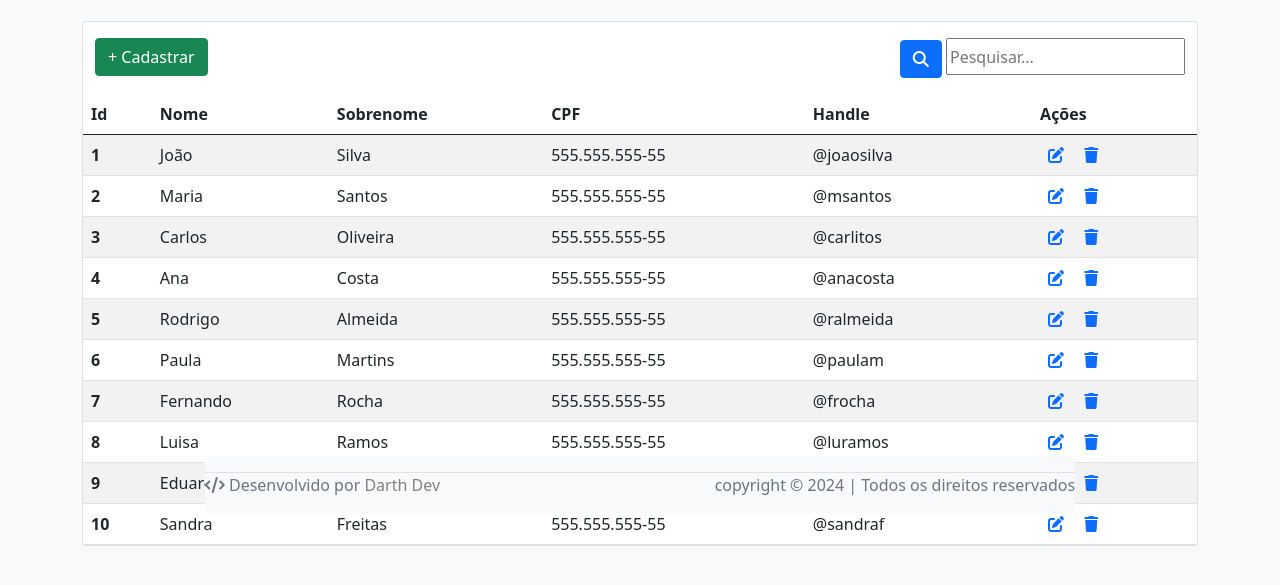
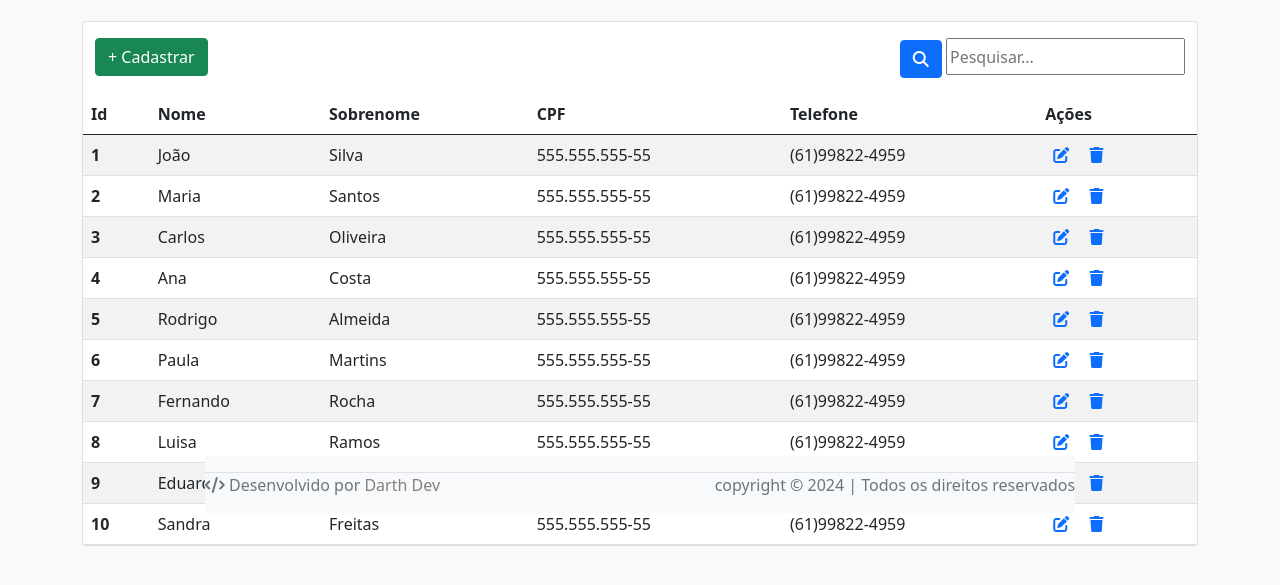
Before and after one commit to ArtmdX/SGD, a plain HTML site: page operacionalFuncionarios.html in a window 1280 px wide. Shown: the part 287-872 px from the top of the page. Drawn offline with nearby package versions, Linux system fonts and the light colour scheme.

Commit message:
mudanças básicas

```diff
--- a/operacionalFuncionarios.html
+++ b/operacionalFuncionarios.html
@@ -126,7 +126,7 @@
                   <th scope="col">Nome</th>
                   <th scope="col">Sobrenome</th>
                   <th scope="col">CPF</th>
-                  <th scope="col">Handle</th>
+                  <th scope="col">Telefone</th>
                   <th scope="col">Ações</th>
                 </tr>
               </thead>
@@ -136,7 +136,7 @@
                   <td>João</td>
                   <td>Silva</td>
                   <td>555.555.555-55</td>
-                  <td>@joaosilva</td>
+                  <td>(61)99822-4959</td>
                   <td><a href=""><i class="fa-solid fa-pen-to-square iconeEdit"></i></a> <a href="#"><i class="fa-solid fa-trash iconeTrash"></i></a></td>
                 </tr>
                 <tr>
@@ -144,7 +144,7 @@
                   <td>Maria</td>
                   <td>Santos</td>
                   <td>555.555.555-55</td>
-                  <td>@msantos</td>
+                  <td>(61)99822-4959</td>
                   <td><a href=""><i class="fa-solid fa-pen-to-square iconeEdit"></i></a> <a href="#"><i class="fa-solid fa-trash iconeTrash"></i></a></td>
                 </tr>
                 <tr>
@@ -152,7 +152,7 @@
                   <td>Carlos</td>
                   <td>Oliveira</td>
                   <td>555.555.555-55</td>
-                  <td>@carlitos</td>
+                  <td>(61)99822-4959</td>
                   <td><a href=""><i class="fa-solid fa-pen-to-square iconeEdit"></i></a> <a href="#"><i class="fa-solid fa-trash iconeTrash"></i></a></td>
                 </tr>
                 <tr>
@@ -160,7 +160,7 @@
                   <td>Ana</td>
                   <td>Costa</td>
                   <td>555.555.555-55</td>
-                  <td>@anacosta</td>
+                  <td>(61)99822-4959</td>
                   <td><a href=""><i class="fa-solid fa-pen-to-square iconeEdit"></i></a> <a href="#"><i class="fa-solid fa-trash iconeTrash"></i></a></td>
                 </tr>
                 <tr>
@@ -168,7 +168,7 @@
                   <td>Rodrigo</td>
                   <td>Almeida</td>
                   <td>555.555.555-55</td>
-                  <td>@ralmeida</td>
+                  <td>(61)99822-4959</td>
                   <td><a href=""><i class="fa-solid fa-pen-to-square iconeEdit"></i></a> <a href="#"><i class="fa-solid fa-trash iconeTrash"></i></a></td>
                 </tr>
                 <tr>
@@ -176,7 +176,7 @@
                   <td>Paula</td>
                   <td>Martins</td>
                   <td>555.555.555-55</td>
-                  <td>@paulam</td>
+                  <td>(61)99822-4959</td>
                   <td><a href=""><i class="fa-solid fa-pen-to-square iconeEdit"></i></a> <a href="#"><i class="fa-solid fa-trash iconeTrash"></i></a></td>
                 </tr>
                 <tr>
@@ -184,7 +184,7 @@
                   <td>Fernando</td>
                   <td>Rocha</td>
                   <td>555.555.555-55</td>
-                  <td>@frocha</td>
+                  <td>(61)99822-4959</td>
                   <td> <a href=""><i class="fa-solid fa-pen-to-square iconeEdit"></i></a> <a href="#"><i class="fa-solid fa-trash iconeTrash"></i></a></td>
                 </tr>
                 <tr>
@@ -192,7 +192,7 @@
                   <td>Luisa</td>
                   <td>Ramos</td>
                   <td>555.555.555-55</td>
-                  <td>@luramos</td>
+                  <td>(61)99822-4959</td>
                   <td><a href=""><i class="fa-solid fa-pen-to-square iconeEdit"></i></a> <a href="#"><i class="fa-solid fa-trash iconeTrash"></i></a></td>
                 </tr>
                 <tr>
@@ -200,7 +200,7 @@
                   <td>Eduardo</td>
                   <td>Carvalho</td>
                   <td>555.555.555-55</td>
-                  <td>@edcarvalho</td>
+                  <td>(61)99822-4959</td>
                   <td><a href=""><i class="fa-solid fa-pen-to-square iconeEdit"></i></a> <a href="#"><i class="fa-solid fa-trash iconeTrash"></i></a></td>
                 </tr>
                 <tr>
@@ -208,7 +208,7 @@
                   <td>Sandra</td>
                   <td>Freitas</td>
                   <td>555.555.555-55</td>
-                  <td>@sandraf</td>
+                  <td>(61)99822-4959</td>
                   <td><a href=""><i class="fa-solid fa-pen-to-square iconeEdit"></i></a> <a href="#"><i class="fa-solid fa-trash iconeTrash"></i></a></td>
                 </tr>
               </tbody>
```
Also changed, not shown: operacionalVeiculos.html (+1 -1 lines), serviços.html (+1 -1 lines).
